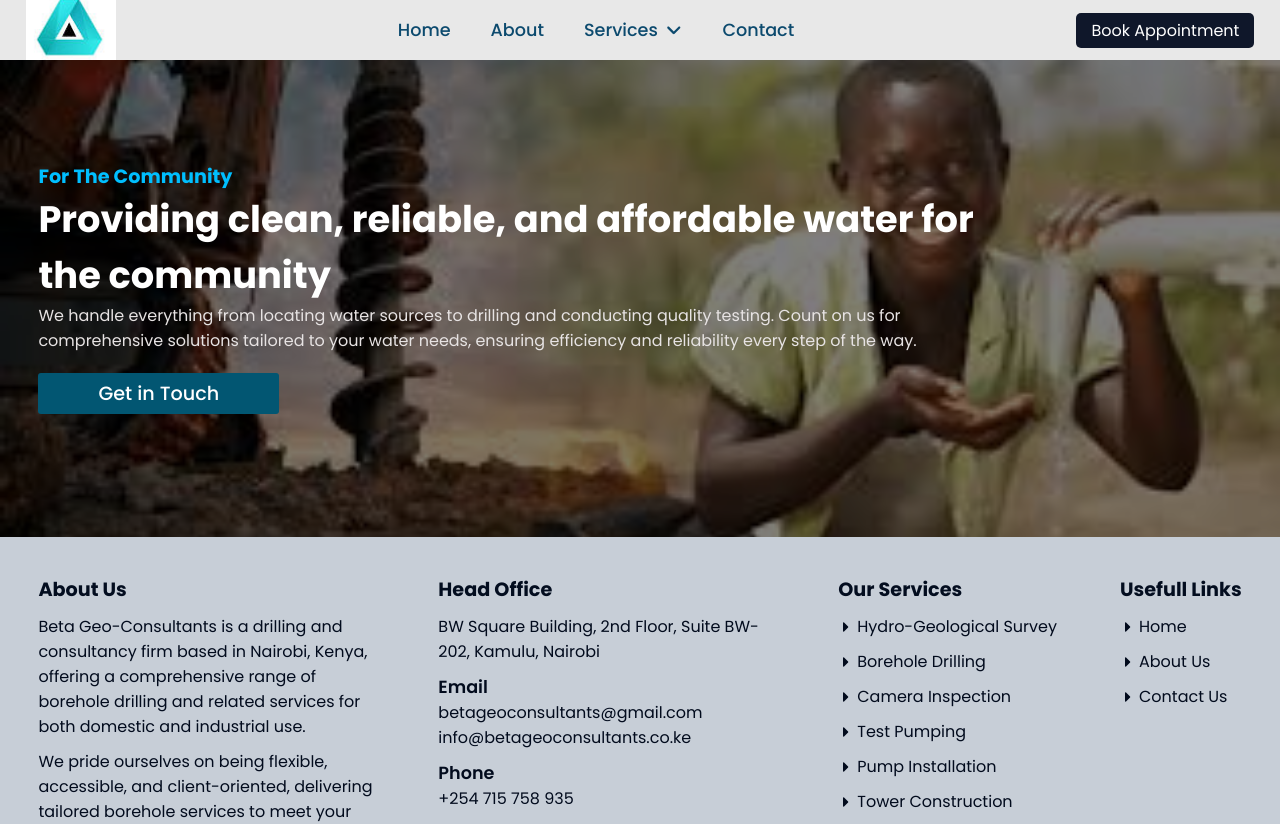
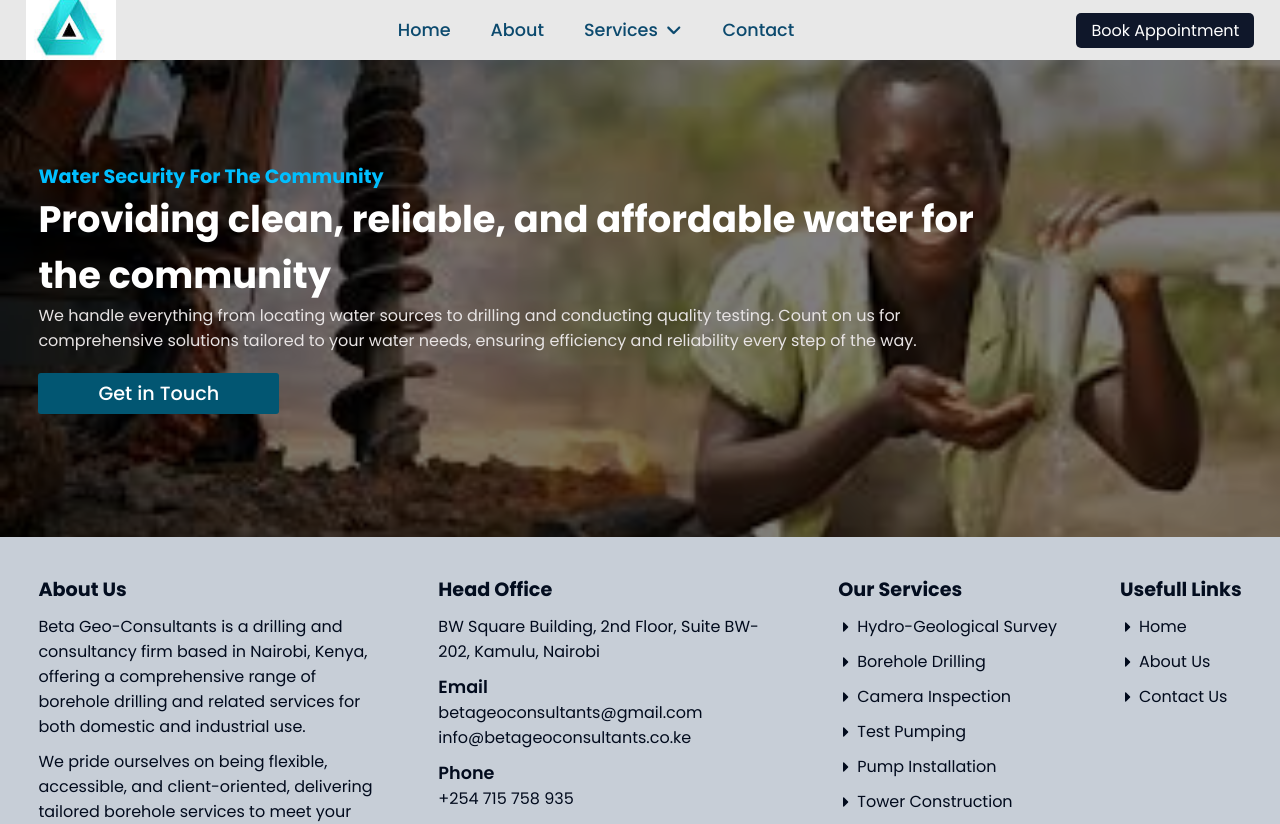
Before and after one commit to kipkurui26/betageo, a React (Vite) app: page /about-us in a window 1280 px wide. Shown: the top 824 px of the page. Built offline with nearby package versions, Linux system fonts and the light colour scheme.

Commit message:
Banner section

```diff
--- a/src/pages/about/About.jsx
+++ b/src/pages/about/About.jsx
@@ -4,7 +4,7 @@ const About = () => {
   return (
     <section className="about">
       <Banner
-        bannerOverview={"For The Community"}
+        bannerOverview={"Water Security For The Community"}
         bannerTitle={
           "Providing clean, reliable, and affordable water for the community"
         }
```
